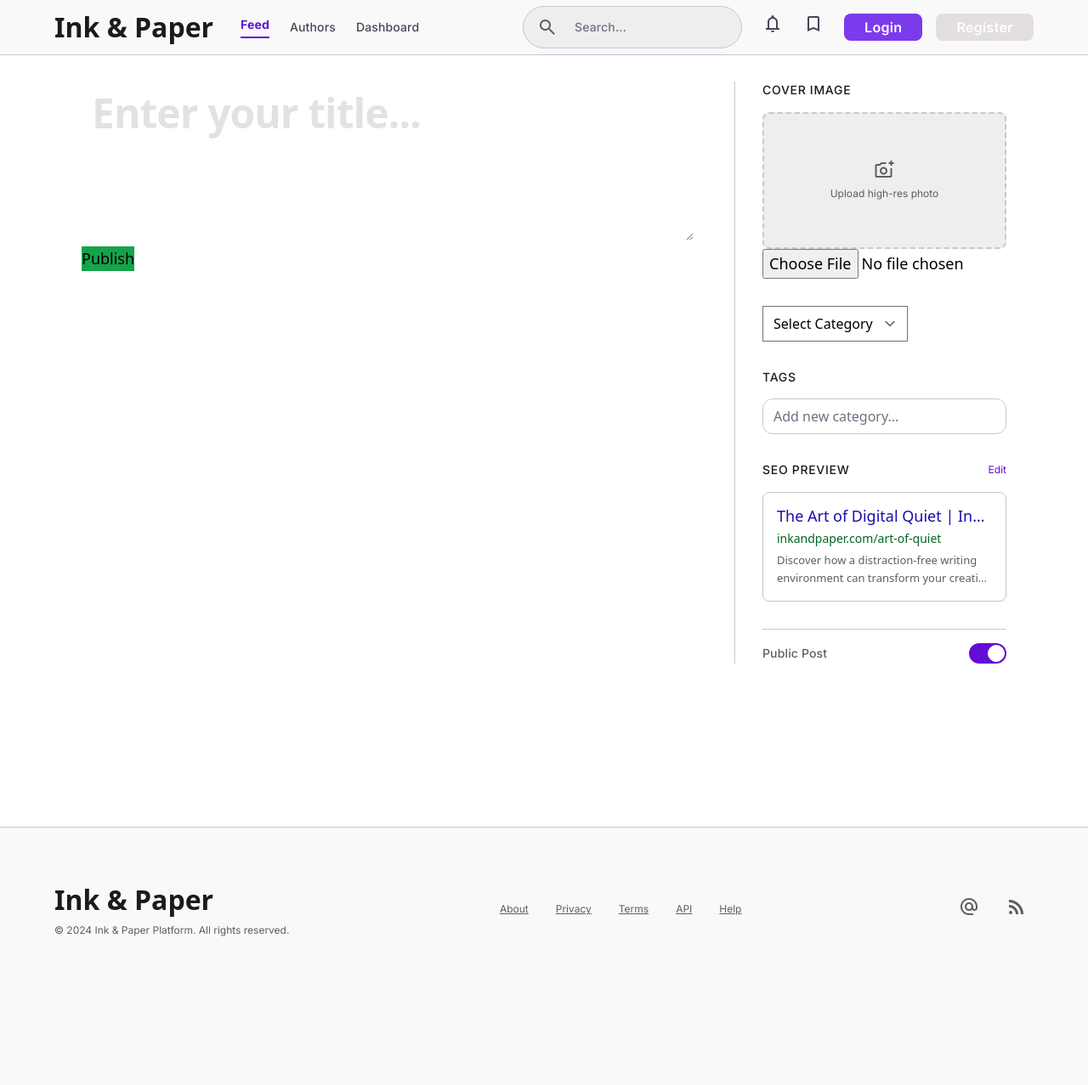
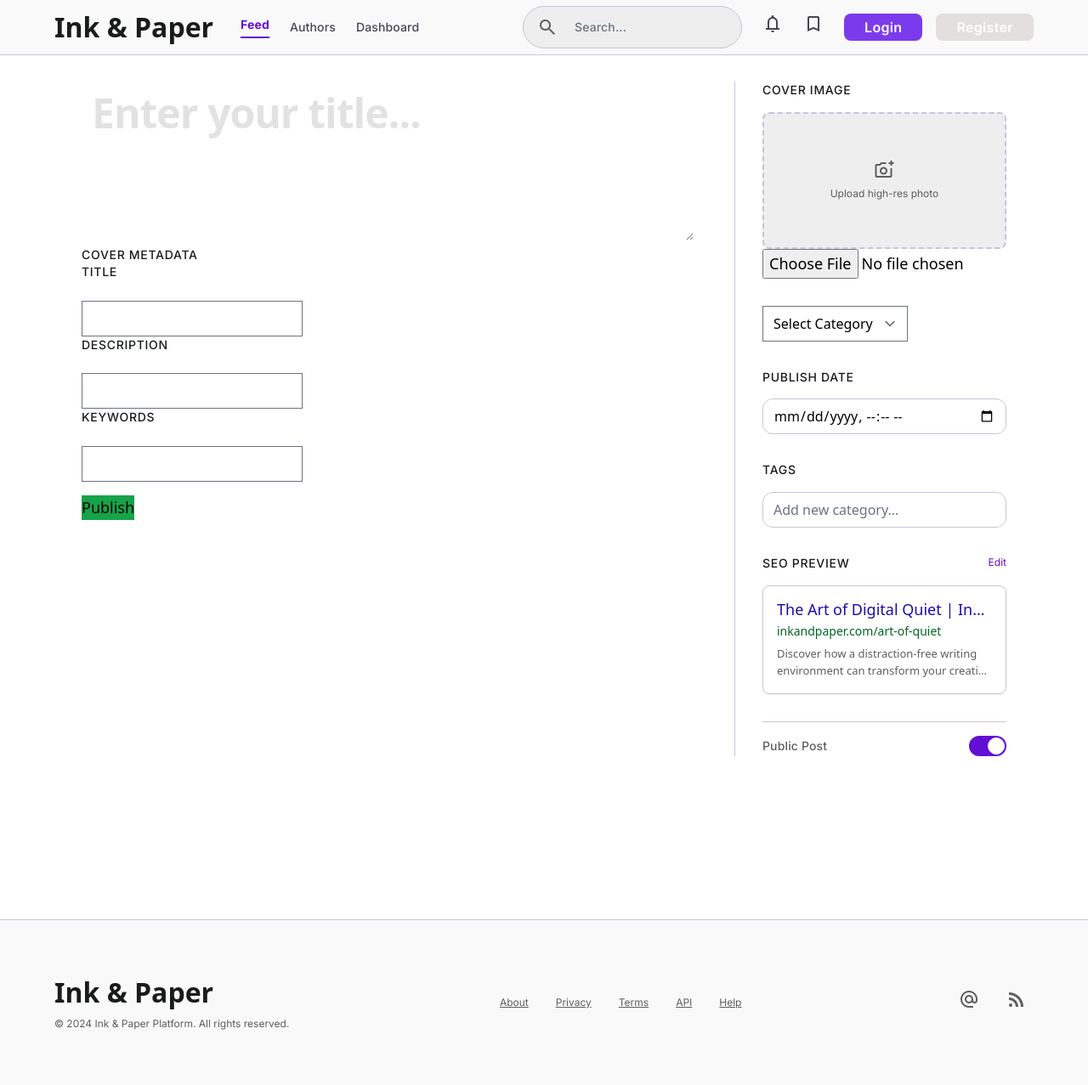
Before and after one commit to Razanbalata/Elancer-Laravel-test-project, a Laravel app: page /dashboard/posts/create in a window 1280 px wide. Shown: the whole page at 85% size. Before the commit the page ends 1102 px from the top, so only its background shows below. Run offline with Laravel 12, Linux system fonts and the light colour scheme; data that the repository does not hold is empty; parts of the project's set-up code (start-up, migrations or seed data) failed here and were passed over; some libraries are stand-ins or nearby versions.

Commit message:
feat: Add post metadata support with published date and JSON fields, enhance post status handling

```diff
--- a/app/Models/Post.php
+++ b/app/Models/Post.php
@@ -2,10 +2,12 @@
 
 namespace App\Models;
 
+use App\Enums\PostStatus;
 use Illuminate\Database\Eloquent\Casts\Attribute;
 use Illuminate\Database\Eloquent\Model;
 use Illuminate\Database\Eloquent\Relations\BelongsTo;
 use Illuminate\Database\Eloquent\Relations\HasMany;
+use Illuminate\Support\Carbon;
 
 class Post extends Model
 {
@@ -26,7 +28,18 @@ class Post extends Model
         'cover_image',
         'status',
         'views',
+        'published_at',
+        'meta'
     ];
+
+    protected function casts(): array
+    {
+        return [
+            'published_at' => 'datetime',
+            'meta' => 'json',
+            'status' => PostStatus::class,
+        ];
+    }
 
     public function user(): BelongsTo
     {
@@ -68,4 +81,11 @@ class Post extends Model
             // get:fun()=>$this->cover_image ? Storage::disk('public')->url($this->cover_image):null)
         );
     }
+    public function publishTime(): Attribute
+    {
+        return new Attribute(
+            get: fn($value) => $this->published_at ?? $this->created_at,
+
+        );
+    }
 }
--- a/resources/views/dashboard/posts/create.blade.php
+++ b/resources/views/dashboard/posts/create.blade.php
@@ -78,6 +78,38 @@
                         <p class="text-red-600 text-sm mt-1">{{ $message }}</p>
                     @enderror
                 </div>
+
+                <section>
+                    <h3 class="font-ui-label text-ui-label text-on-surface mb-4 uppercase tracking-wider">Cover
+                        Metadata
+                        <div>
+                            <div>
+                                <label for='' class='flex flex-col gap-4 mb-6'> title </label>
+                                <input type='text' name='meta[title]'
+                                    value='{{ old('meta.title', $post->meta['title'] ?? '') }}' />
+                            </div>
+                            <div>
+                                <label for='' class='flex flex-col gap-4 mb-6'> description </label>
+                                <input type='text' name='meta[description]'
+                                    value='{{ old('meta.description', $post->meta['description'] ?? '') }}' />
+
+                            </div>
+                            <div>
+                                <label for='' class='flex flex-col gap-4 mb-6'> keywords </label>
+                                <input type='text' name='meta[keywords]'
+                                    value='{{ old('meta.keywords', $post->meta['keywords'] ?? '') }}' />
+
+                            </div>
+                            {{-- <div>
+                                <label for='' class='flex flex-col gap-4 mb-6'>author</label>
+                                <input type='text' name='meta[author]'
+                                    value='{{ old('meta.author', $post->meta['author'] ?? '') }}' />
+
+                            </div> --}}
+                        </div>
+                    </h3>
+                </section>
+
                 <button type="submit" class="bg-green-600">Publish</button>
             </div>
             <!-- Sidebar: Publishing Settings -->
@@ -120,6 +152,18 @@
                         @endforeach
 
                     </select>
+
+                    <!-- Published At -->
+                    <section>
+                        <h3 class="font-ui-label text-ui-label text-on-surface mb-4 uppercase tracking-wider">Publish
+                            Date</h3>
+                        <div class="flex flex-wrap gap-2">
+                            <input value="{{ old('published_at', $post->published_at) }}" type="datetime-local"
+                                name="published_at" placeholder="Add new category..."
+                                class='w-full rounded-xl bg-white border border-outline-variant focus:ring-primary focus:outline-none' />
+
+                        </div>
+                    </section>
                     <!-- Tags -->
                     <section>
                         <h3 class="font-ui-label text-ui-label text-on-surface mb-4 uppercase tracking-wider">Tags</h3>
```
Also changed, not shown: app/Enums/PostStatus.php (added, +28 -0 lines), app/Http/Requests/PostRequest.php (+9 -4 lines), resources/views/dashboard/posts/index.blade.php (+4 -4 lines), database/migrations/2026_06_05_154020_add_meta_columns_to_posts_table.php (added).
